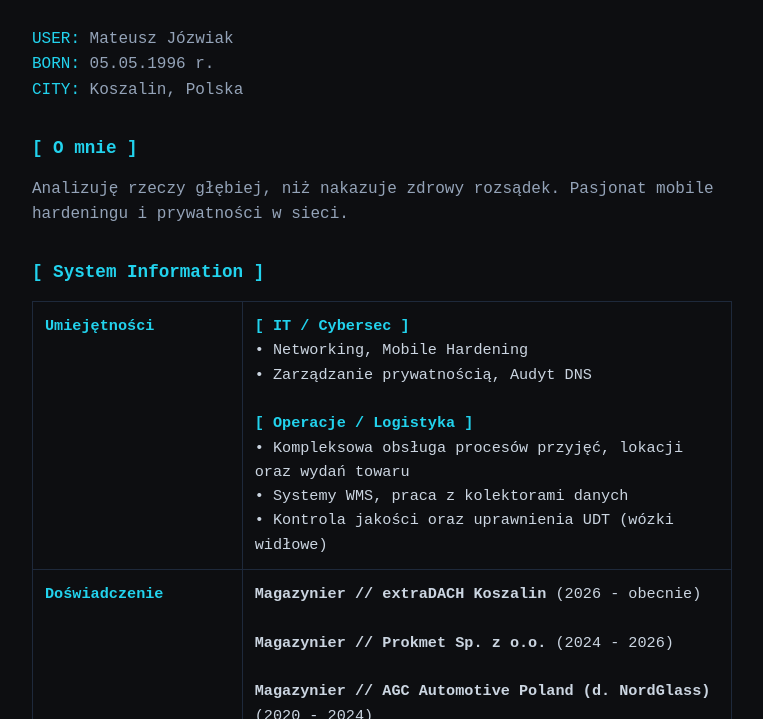
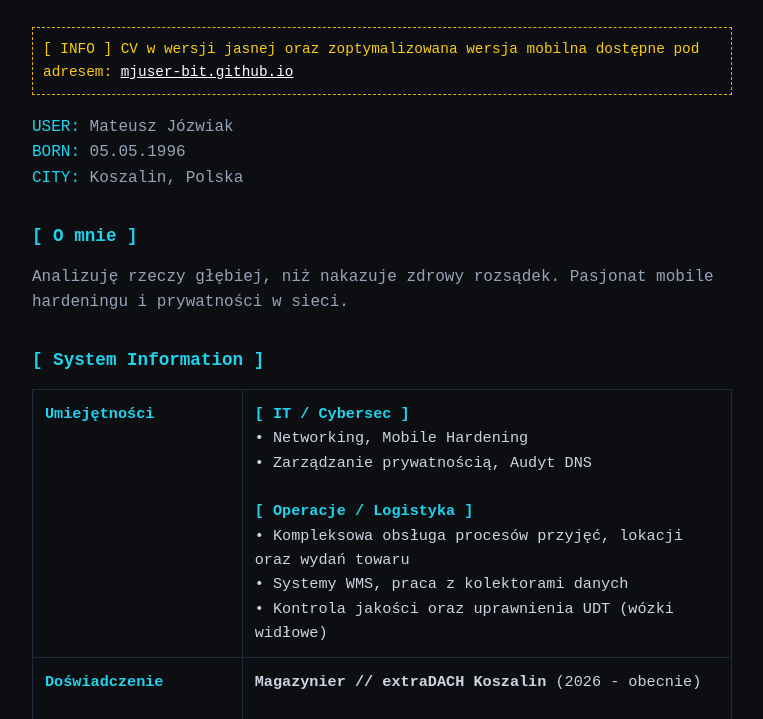
Before and after one commit to MJuser-bit/MJuser-bit.github.io, a plain HTML site: page index.html in a window 1280 px wide. Shown: the part 65-784 px from the top of the page, without its empty margins (258-1021 px from the left). Drawn offline with Linux system fonts and the light colour scheme.

Commit message:
Update index.html

```diff
--- a/index.html
+++ b/index.html
@@ -13,10 +13,15 @@
     </div>
 
     <main>
+        <div id="disclaimer" style="margin-bottom: 20px; padding: 10px; border: 1px dashed #eab308; color: #facc15; font-size: 0.9rem;">
+            [ INFO ] CV w wersji jasnej oraz zoptymalizowana wersja mobilna dostępne pod adresem:
+            <a href="https://mjuser-bit.github.io/" style="color: #ffffff; text-decoration: underline;">mjuser-bit.github.io</a>
+        </div>
+
         <section id="user-info" style="margin-bottom: 25px;">
             <p>
                 <span style="color: #22d3ee;">USER:</span> Mateusz Józwiak<br>
-                <span style="color: #22d3ee;">BORN:</span> 05.05.1996 r.<br>
+                <span style="color: #22d3ee;">BORN:</span> 05.05.1996<br>
                 <span style="color: #22d3ee;">CITY:</span> Koszalin, Polska
             </p>
         </section>
```
